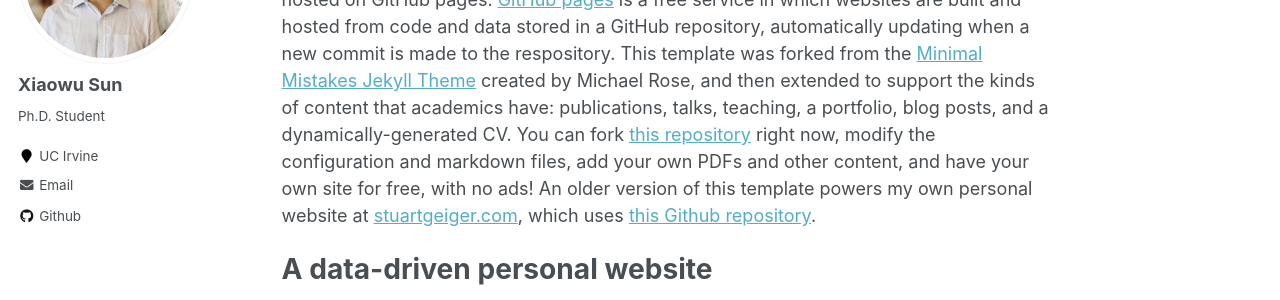
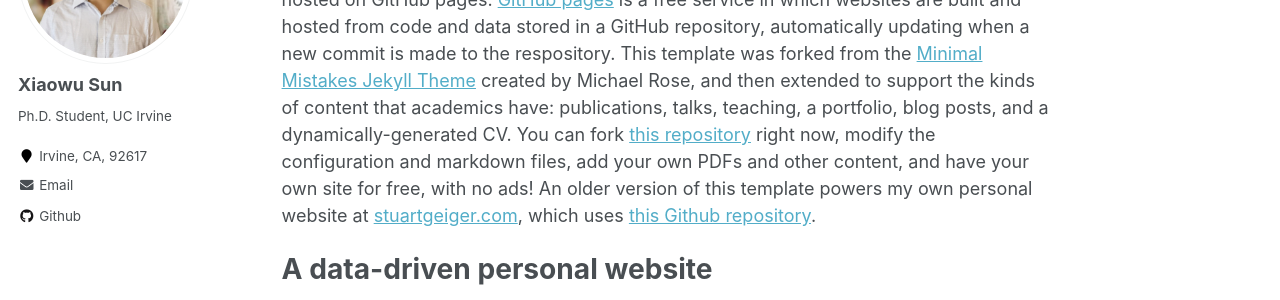
Before and after one commit to xiaowusun/xiaowusun.github.io, a Jekyll site: the page built from _pages/about.md, in a window 1280 px wide. Shown: the part 229-529 px from the top of the page. Built offline with Jekyll 4.4.1, drawn with Linux system fonts in a browser that asks for light colours.

Commit message:
Initial commit

```diff
--- a/_config.yml
+++ b/_config.yml
@@ -82,9 +82,9 @@
 author:
   name             : "Xiaowu Sun"
   avatar           : "Xiaowu_Sun.JPG"
-  bio              : "Ph.D. Student"
-  location         : #"Location"
-  employer         : "UC Irvine"
+  bio              : "Ph.D. Student, UC Irvine"
+  location         : "Irvine, CA, 92617"
+  employer         :
   pubmed           : #"https://www.ncbi.nlm.nih.gov/pubmed/?term=john+snow"
   googlescholar    : #"http://yourfullgooglescholarurl.com"
   email            : "xiaowus@uci.edu"
```
